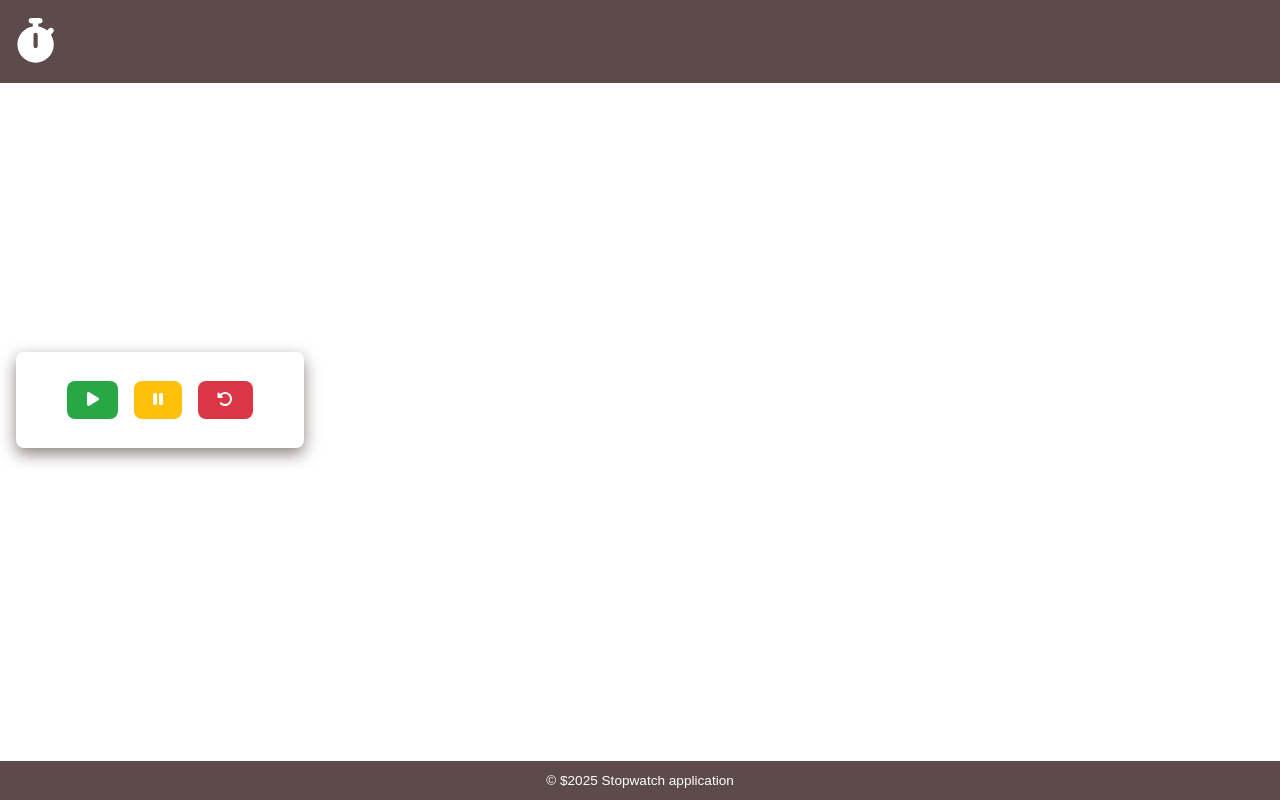
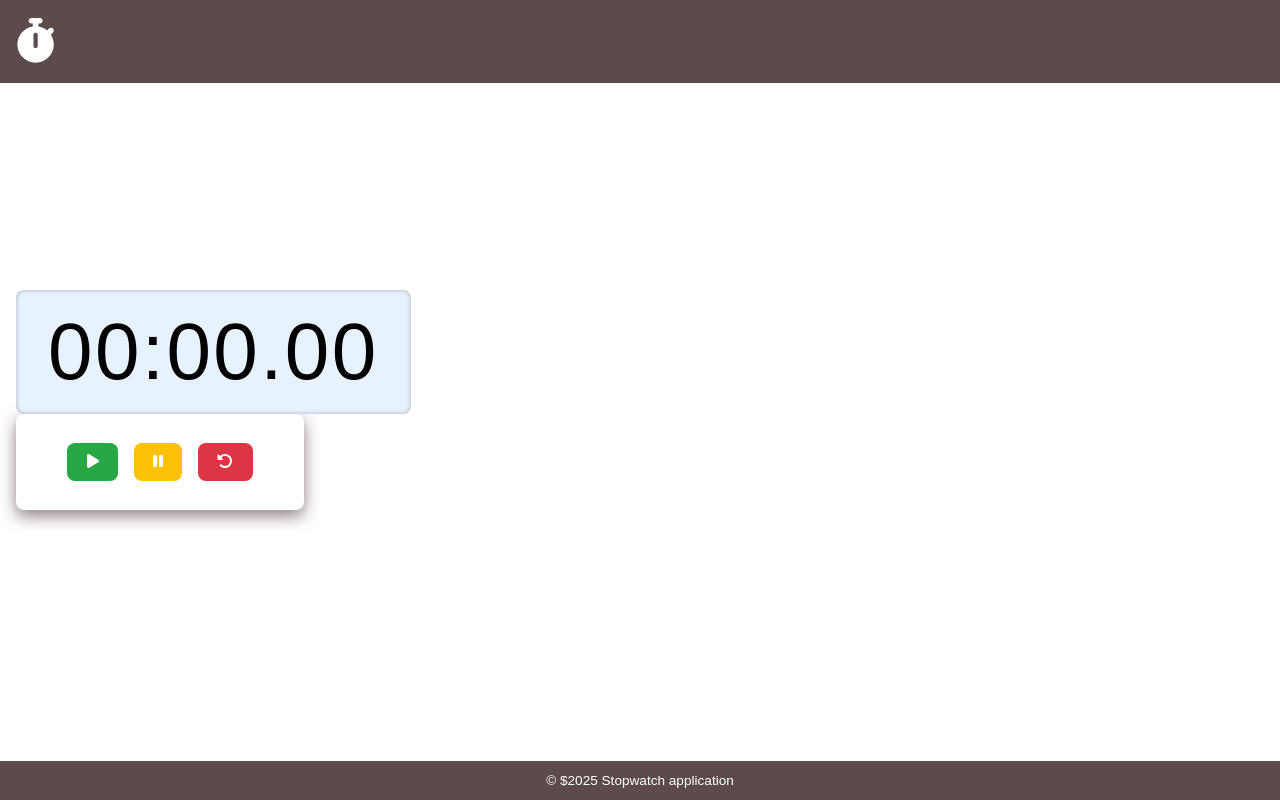
Before and after one commit to athuldev2024/stop-watch, a React (Vite) app in the folder demo/: page / in a window 1280 px wide. Built offline with nearby package versions, Linux system fonts and the light colour scheme.

Commit message:
add unit tests

```diff
--- a/demo/package.json
+++ b/demo/package.json
@@ -21,6 +21,8 @@
   },
   "devDependencies": {
     "@eslint/js": "^9.30.1",
+    "@testing-library/jest-dom": "^6.6.3",
+    "@testing-library/react": "^16.3.0",
     "@types/react": "^19.1.8",
     "@types/react-dom": "^19.1.6",
     "@vitejs/plugin-react": "^4.6.0",
@@ -28,6 +30,8 @@
     "eslint-plugin-react-hooks": "^5.2.0",
     "eslint-plugin-react-refresh": "^0.4.20",
     "globals": "^16.3.0",
-    "vite": "^7.0.4"
+    "jsdom": "^26.1.0",
+    "vite": "^7.0.4",
+    "vitest": "^3.2.4"
   }
 }
--- a/demo/src/components/Body.jsx
+++ b/demo/src/components/Body.jsx
@@ -1,7 +1,8 @@
-import React from "react";
+import React, { useState } from "react";
 import styled from "styled-components";
 import COLORS from "@constants/colors";
-import ButtonContainer from "@components/ButtonContainer";
+import ButtonContainer from "@components/buttons/ButtonContainer";
+import TimeDisplay from "@components/TimeDisplay";
 
 const BodyContainer = styled.div`
   background-color: ${() => COLORS.PRIMARY};
@@ -10,9 +11,12 @@ const BodyContainer = styled.div`
 `;
 
 function Body() {
+  const [time, setTime] = useState(0);
+
   return (
     <BodyContainer>
-      <ButtonContainer />
+      <TimeDisplay time={time} />
+      <ButtonContainer setTime={setTime} />
     </BodyContainer>
   );
 }
--- /dev/null
+++ b/demo/src/components/TimeDisplay.jsx
@@ -0,0 +1,31 @@
+// components/TimeDisplay.jsx
+import styled from "styled-components";
+
+const TimeContainer = styled.div`
+  font-family: "Orbitron", sans-serif;
+  font-size: 5rem;
+  color: #000;
+  background-color: #e6f2ff;
+  padding: 1rem 2rem;
+  border-radius: 8px;
+  display: inline-block;
+  box-shadow: inset 0 0 4px #aaa;
+  text-align: center;
+  letter-spacing: 0.15rem;
+`;
+
+function TimeDisplay({ time }) {
+  const formatTime = () => {
+    const getTwoDigits = (num) => String(num).padStart(2, "0");
+
+    const minutes = getTwoDigits(Math.floor(time / 60000) % 60);
+    const seconds = getTwoDigits(Math.floor(time / 1000) % 60);
+    const milliseconds = getTwoDigits(Math.floor((time % 1000) / 10));
+
+    return `${minutes}:${seconds}.${milliseconds}`;
+  };
+
+  return <TimeContainer>{formatTime()}</TimeContainer>;
+}
+
+export default TimeDisplay;
--- a/demo/src/components/ButtonContainer.jsx
+++ b/demo/src/components/buttons/ButtonContainer.jsx
@@ -13,12 +13,12 @@ const ButtonContainerStyleComp = styled.div`
   align-items: center;
 `;
 
-function ButtonContainer() {
+function ButtonContainer({ setTime }) {
   return (
     <ButtonContainerStyleComp>
-      <StartButton />
-      <PauseButton />
-      <ResetButton />
+      <StartButton {...{ setTime }} />
+      <PauseButton {...{ setTime }} />
+      <ResetButton {...{ setTime }} />
     </ButtonContainerStyleComp>
   );
 }
--- a/demo/src/components/index.js
+++ b/demo/src/components/index.js
@@ -1,5 +1,5 @@
-import Header from "./Header";
+import Header from "./layout/Header";
 import Body from "./Body";
-import Footer from "./Footer";
+import Footer from "./layout/Footer";
 
 export { Header, Body, Footer };
--- a/demo/vite.config.js
+++ b/demo/vite.config.js
@@ -16,4 +16,9 @@ export default defineConfig({
       "@utils": path.resolve(__dirname, "src/utils"),
     },
   },
+  test: {
+    globals: true,
+    environment: "jsdom",
+    setupFiles: "./test/setup.js",
+  },
 });
```
Also changed, not shown: demo/src/components/ErrorBoundary.jsx (added), demo/src/components/layout/Footer.jsx (renamed from demo/src/components/Footer.jsx), demo/src/components/layout/Header.jsx (renamed from demo/src/components/Header.jsx), demo/test/setup.js (added), 1 other file (tests, documents, lock files or other folders).
